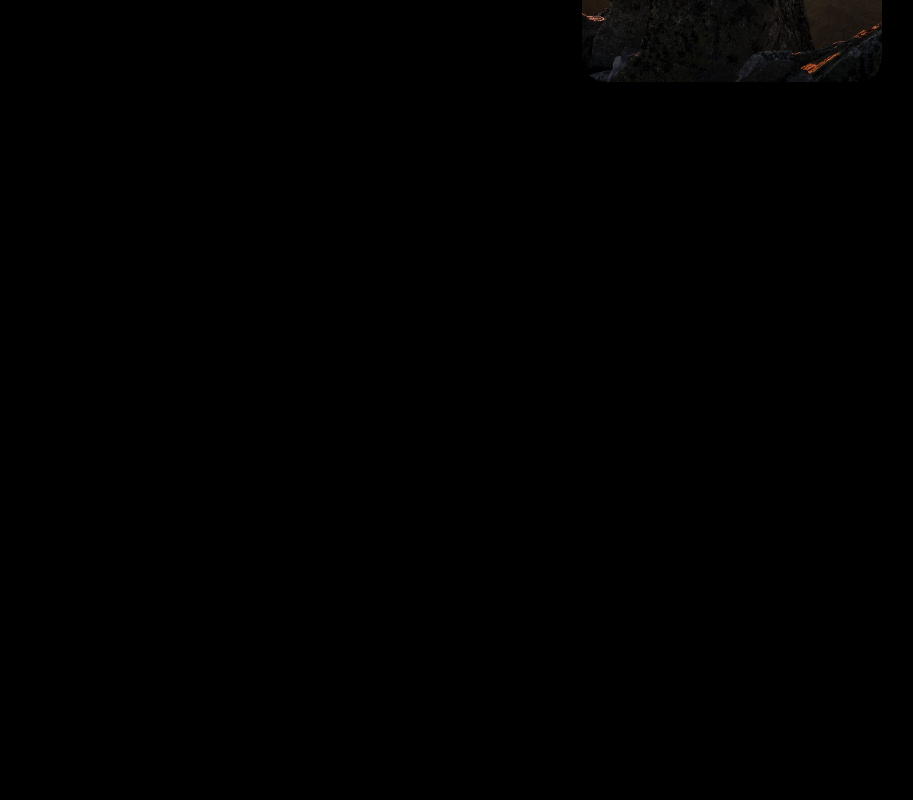
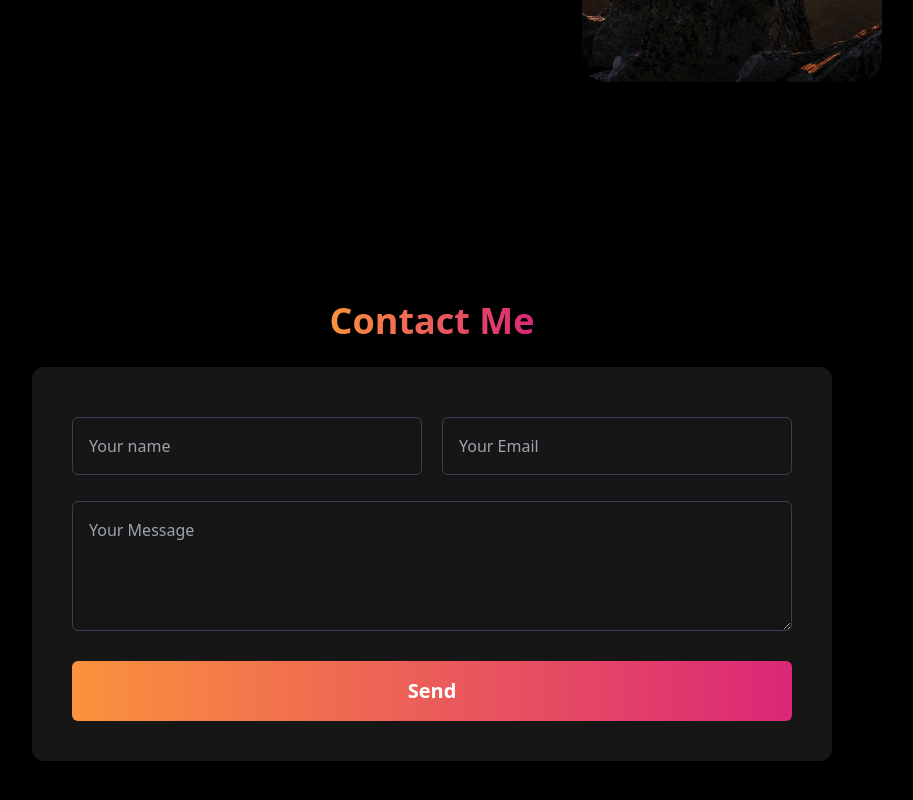
Before and after one commit to JonathanBattista/portfolio-website, a React (Create React App) app: page / in a window 1280 px wide. Shown: the part 1247-2047 px from the top of the page, without its empty margins (208-1121 px from the left). Before the commit the page ends 1441 px from the top, so only its background shows below. Built offline with nearby package versions, Linux system fonts and the light colour scheme.

Commit message:
finished contact form

```diff
--- a/src/App.js
+++ b/src/App.js
@@ -2,6 +2,8 @@
 import Hero from "./components/Hero";
 import Skills from "./components/Skills";
 import About from "./components/About";
+import Work from "./components/Work";
+import Contact from "./components/Contact";
 
 function App() {
   return (
@@ -10,6 +12,8 @@
       <Hero />
       <Skills />
       <About />
+      <Work />
+      <Contact />
     </div>
   );
 }
--- /dev/null
+++ b/src/components/Contact.jsx
@@ -0,0 +1,64 @@
+import React from "react";
+
+const Contact = () => {
+  return (
+    <div className="max-w-[1200px] mx-auto bg-black sm:py-20 p-5" id="contact">
+      <div className="text-center">
+        <h2 className="text-4xl font-bold leading-tight primary-color">
+          Contact Me
+        </h2>
+      </div>
+      <div className="max-w-[800px] mx-auto">
+        <div className="mt-6 bg-[#161616] rounded-xl">
+          <div className="p-10">
+            <form action="https://getform.io/f/6dBxPQa7" method="POST">
+              <div className="grid grid-cols-1 sm:grid-cols-2 gap-x-5 gap-y-4">
+                <div>
+                  <div className="mt-2.5 ">
+                    <input
+                      type="text"
+                      name="name"
+                      id=""
+                      placeholder="Your name"
+                      className="bg-[#161616] w-full px-4 py-4 text-gray-400 placeholder-gray-400 border border-gray-700 rounded-md focus:outline-none focus:border-pink-600"
+                    />
+                  </div>
+                </div>
+                <div>
+                  <div className="mt-2.5 ">
+                    <input
+                      type="email"
+                      name="email"
+                      id=""
+                      placeholder="Your Email"
+                      className="bg-[#161616] w-full px-4 py-4 text-gray-400 placeholder-gray-400 border border-gray-700 rounded-md focus:outline-none focus:border-pink-600"
+                    />
+                  </div>
+                </div>
+                <div className="sm:col-span-2">
+                  <div className="mt-2.5 ">
+                    <textarea
+                      name="message"
+                      id=""
+                      placeholder="Your Message"
+                      className="bg-[#161616] w-full px-4 py-4 text-gray-400 placeholder-gray-400 border border-gray-700 rounded-md focus:outline-none focus:border-pink-600"
+                      rows={4}></textarea>
+                  </div>
+                </div>
+                <div className="sm:col-span-2">
+                  <button
+                    type="submit"
+                    className="text-xl w-full p-4 mt-2 font-semibold text-white bg-primary-color rounded-md">
+                    Send
+                  </button>
+                </div>
+              </div>
+            </form>
+          </div>
+        </div>
+      </div>
+    </div>
+  );
+};
+
+export default Contact;
--- /dev/null
+++ b/src/components/Work.jsx
@@ -0,0 +1,7 @@
+import React from "react";
+
+const Work = () => {
+  return <div>Work</div>;
+};
+
+export default Work;
```
